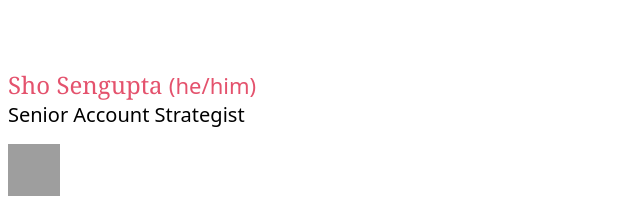
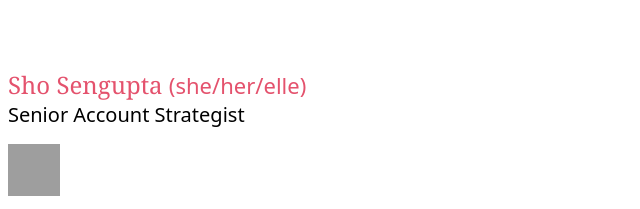
Before and after one commit to spruce-creative-inc/email-signatures, a Gatsby site: page / in a window 1280 px wide. Shown: the part 7533-7742 px from the top of the page, 0-640 px from the left. Built offline with nearby package versions, Linux system fonts and the light colour scheme; Gatsby itself is replaced by a stand-in of ours; grey boxes are pictures that could not be loaded.

Commit message:
Fix Sho pronouns

```diff
--- a/src/pages/index.js
+++ b/src/pages/index.js
@@ -113,7 +113,7 @@ const people = [
   {
     fName: "Sho",
     lName: "Sengupta",
-    pronouns: "he/him",
+    pronouns: "she/her/elle",
     title: "Senior Account Strategist",
     icon: 5,
     linkedIn: "https://www.linkedin.com/in/shohini-sho-sengupta/",
@@ -164,7 +164,7 @@ const iconStyles = {
 
 const linkStyles = {
   color: "inherit",
-  textDecoration: "none",
+  textDecoration: `none`,
   display: "block",
   fontSize: "1.125rem",
   marginBottom: `0.25rem`,
```
